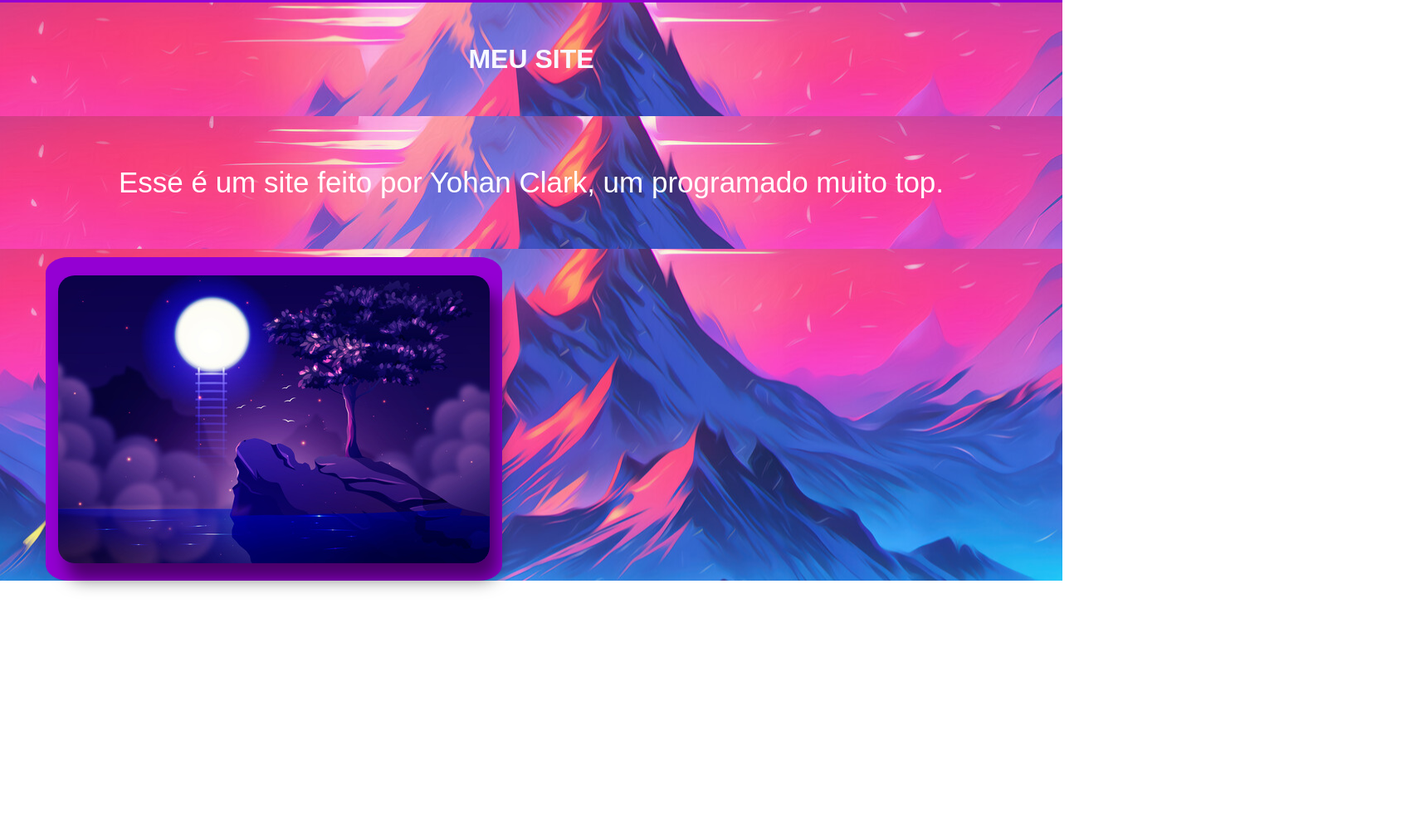
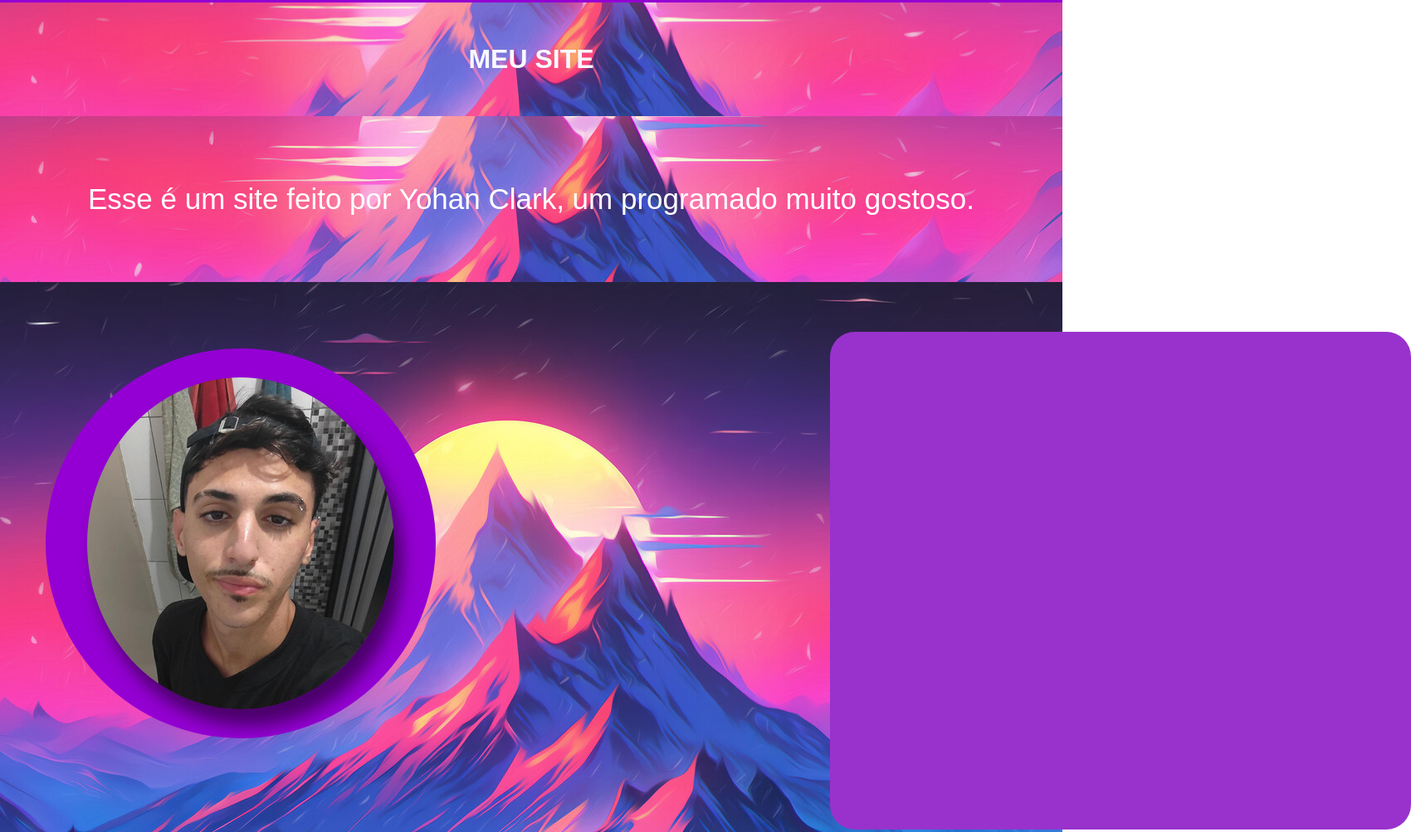
Before and after one commit to Yohan160/Yohan_Clark, a plain HTML site: page index.html in a window 1280 px wide. Shown: the part 49-1052 px from the top of the page at 83% size, 1700 px wide, since content can reach past the window. Drawn offline with Linux system fonts and the light colour scheme.

Commit message:
Add files via upload

```diff
--- a/index.css
+++ b/index.css
@@ -12,20 +12,20 @@
     font-family: Arial, Helvetica, sans-serif;
     font-size: 35px;
     text-align: center;
-    padding: 60px;
+    padding: 80px;
 }
 
 .quadrado{
-    width: 550px;
-    height: 390px;
+    width: 470px;
+    height: 470px;
     background-color: darkviolet;
-    border-radius: 5%;
+    border-radius: 50%;
     transform: translateX(55px);
-    margin-top: 10px;
+    margin-top: 10vh;
 }
 
 .img_borda{
-    border-radius: 20px;
+    border-radius: 50%;
     box-shadow: 10px 20px 20px rgba(0, 0, 0, 0.5);
 }
 
@@ -49,7 +49,7 @@ nav{
     width: 100%;
     display: flex;
     align-items: center;
-    gap: 30px;
+    gap: 60px;
     height: 50px;
     justify-content: center;
     background:darkviolet
@@ -91,3 +91,12 @@ h1{
     font-family: Arial, Helvetica, sans-serif;
     padding: 50px;
 }
+
+.quadrado_1{
+    height: 600px;
+    width: 700px;
+    background: darkorchid;
+    margin-left: 1000px;
+    transform: translateY(-490px);
+    border-radius: 30px;
+}
--- a/index.html
+++ b/index.html
@@ -21,13 +21,13 @@
 <div>
 <h1>MEU SITE</h1>
 
- <p class="Texto">Esse é um site feito por Yohan Clark, um programado muito top.</p>
+ <p class="Texto">Esse é um site feito por Yohan Clark, um programado muito gostoso.</p>
 
    <nav class="quadrado">
-    <img src="img/paisagem.jpg" class="img_borda">
+    <img src="img/MicrosoftTeams-image (5) (1).png" class="img_borda">
    </nav>
 
-
+<nav class="quadrado_1"></nav>
 
 </body>
 </html>
```
Also changed, not shown: img/MicrosoftTeams-image (5) (1).png (added).
